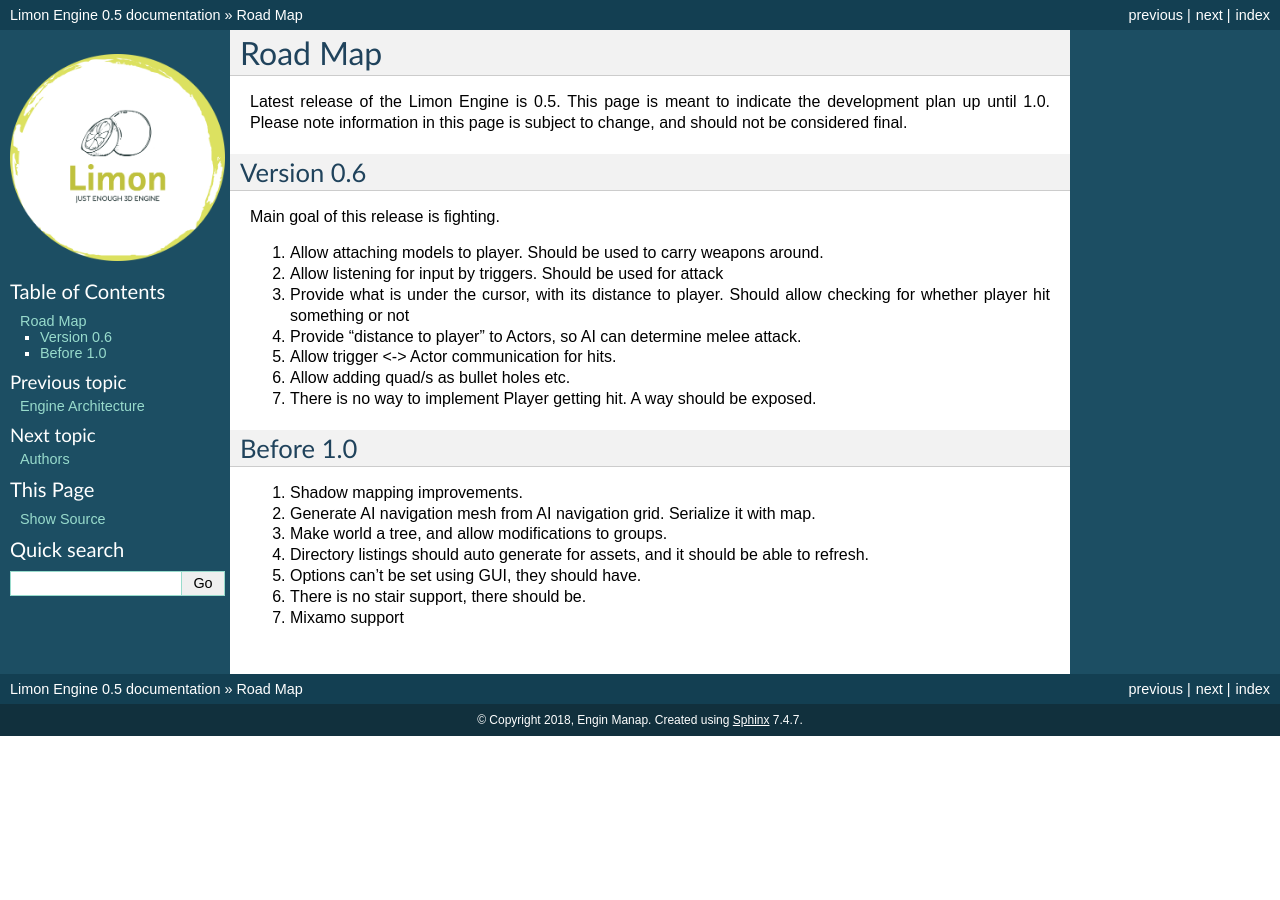
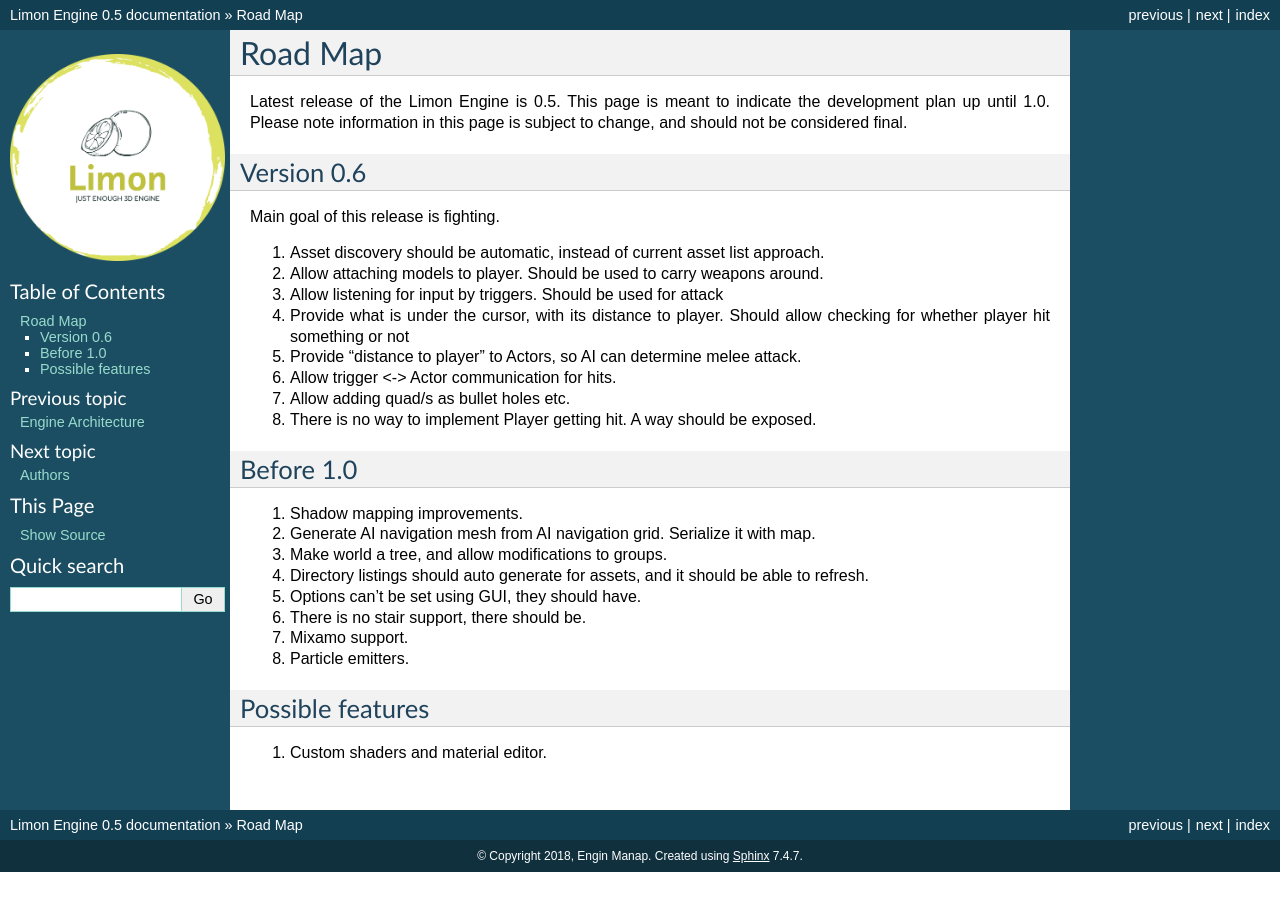
Before and after one commit to enginmanap/limonEngine-docs, a Sphinx documentation site: the page built from docs/RoadMap.rst, in a window 1280 px wide. Built offline with Sphinx 7.4.7, drawn with Linux system fonts in a browser that asks for light colours; pages that are not in the unit, such as notebooks, are missing from menus.

Commit message:
Update road map

```diff
--- a/docs/RoadMap.rst
+++ b/docs/RoadMap.rst
@@ -9,6 +9,7 @@ Version 0.6
 
 Main goal of this release is fighting.
 
+#. Asset discovery should be automatic, instead of current asset list approach.
 #. Allow attaching models to player. Should be used to carry weapons around.
 #. Allow listening for input by triggers. Should be used for attack
 #. Provide what is under the cursor, with its distance to player. Should allow checking for whether player hit something or not
@@ -26,4 +27,10 @@ Before 1.0
 #. Directory listings should auto generate for assets, and it should be able to refresh.
 #. Options can't be set using GUI, they should have.
 #. There is no stair support, there should be.
-#. Mixamo support
+#. Mixamo support.
+#. Particle emitters.
+
+Possible features
+=================
+
+#. Custom shaders and material editor.
```
